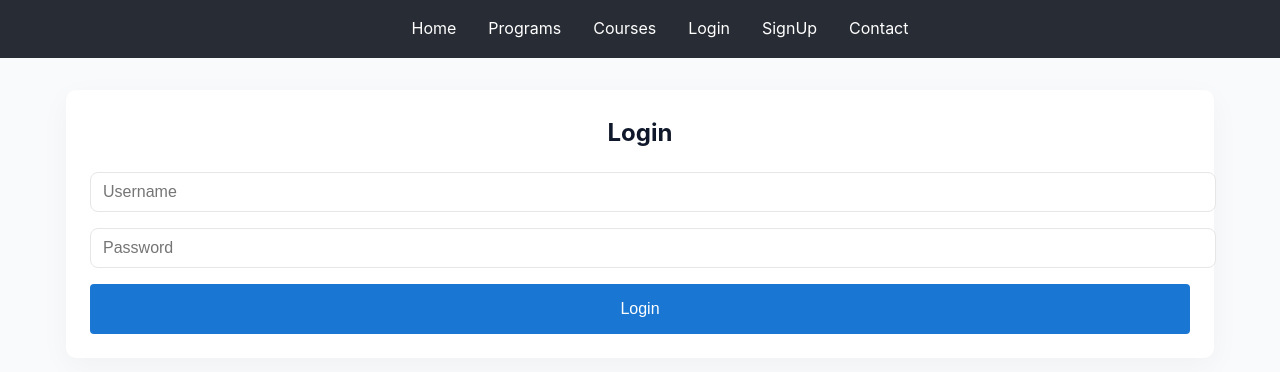
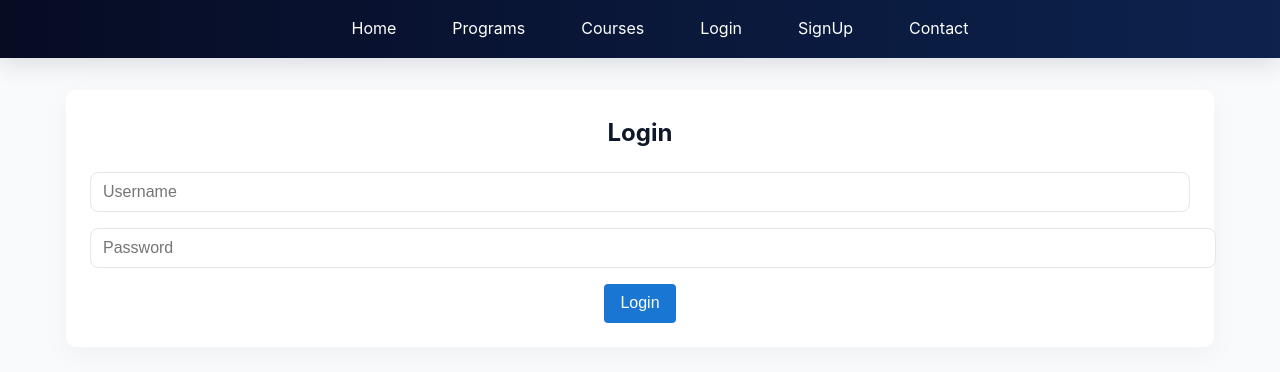
Before and after one commit to skaura32/final-project-web-sem3, a React (Create React App) app: page /login in a window 1280 px wide. Shown: the top 372 px of the page. Built offline with nearby package versions, Linux system fonts and the light colour scheme.

Commit message:
Update App.css

```diff
--- a/src/App.css
+++ b/src/App.css
@@ -18,6 +18,96 @@ body {
   --primary: #0b74ff;
   --radius: 10px;
 }
+
+/* ---------------------------------------------
+   Visual polish overrides (do not remove core selectors)
+   - Improve color palette, spacing, typographic scale
+   - Add focus states and better button styling
+   - Align signup radio buttons
+---------------------------------------------- */
+
+:root{
+  --accent: #06b6d4;
+  --surface: #ffffff;
+  --muted-2: #9aa4b2;
+}
+
+/* Gentle background gradient */
+body {
+  background: linear-gradient(180deg, var(--bg), #eef3f8);
+}
+
+/* Slightly larger base font & better spacing */
+body, input, select, textarea, button { font-size: 16px; }
+
+/* Nav: darker with subtle blur */
+nav {
+  background: linear-gradient(90deg, rgba(6,11,35,0.98), rgba(12,34,78,0.98));
+  box-shadow: 0 6px 24px rgba(2,6,23,0.12);
+}
+nav ul li a { padding: 8px 12px; border-radius: 8px; }
+
+/* Links focused/hovered show a subtle background */
+nav ul li a:hover, nav ul li a:focus { background: rgba(11,116,255,0.06); color: var(--primary); }
+
+/* Modern buttons */
+button, .btn {
+  border-radius: 10px;
+  padding: 10px 14px;
+  transition: transform .12s ease, box-shadow .12s ease, background-color .12s ease;
+}
+button.primary, .btn.add-btn { background: var(--primary); color: #fff; }
+button:hover, .btn:hover { transform: translateY(-2px); }
+button:active, .btn:active { transform: translateY(0); }
+
+/* Cards (signup/dash/contact) — soft surfaces and radius */
+.signup-container, .dashboard-container, .contact-container, .courses-page, .program-card { border-radius: 12px; }
+.signup-container, .dashboard-container, .contact-container { box-shadow: 0 10px 30px rgba(2,6,23,0.06); }
+
+/* Input focus and accessibility */
+input:focus, select:focus, textarea:focus { outline: none; box-shadow: 0 0 0 4px rgba(11,116,255,0.12); border-color: rgba(11,116,255,0.3); }
+
+/* Form and label styling improvements */
+.form-group label { display:block; margin-bottom:8px; color: var(--muted); }
+.form-group input, .form-group select { border: 1px solid #e6e9ee; background: #fff; }
+
+/* Signup role radios alignment (fix the admin/student misalignment) */
+.signup-container .form-group:first-of-type { display:flex; gap: 12px; align-items: center; }
+.signup-container .form-group:first-of-type label { display:inline-flex; gap:8px; align-items:center; margin:0; }
+.signup-container .form-group:first-of-type input[type="radio"] { width:auto; height:auto; margin:0; }
+
+/* Secondary text muted color */
+.muted { color: var(--muted-2); }
+
+/* Program card improvements */
+.program-card { background: var(--surface); border: 1px solid rgba(2,6,23,0.04); }
+.program-card h3 { margin: 0 0 6px 0; }
+
+/* Courses list interactive feel */
+.course-item { background: linear-gradient(180deg, var(--surface) 0%, #fbfdff 100%); }
+.course-item .course-code { color: var(--text); }
+
+/* Hero text improvements */
+.hero-content h1 { font-weight: 700; letter-spacing: -0.01em; }
+.hero-sub { color: rgba(255,255,255,0.92); }
+
+/* Slightly smaller hero on small screens */
+@media (max-width: 420px) {
+  .hero-content { padding: 2rem 1rem; }
+  .hero-content h1 { font-size: 1.6rem; }
+}
+
+/* Improve form action button layout (keep full-width on mobile, inline on desktop) */
+@media (min-width: 640px) {
+  .signup-container form button { width: auto; padding: 0.65rem 1rem; }
+}
+
+/* Small screen spacing */
+@media (max-width: 860px) {
+  .container { padding: 0 1rem; }
+  .signup-container { padding: 1.25rem; }
+}
+
 
 body {
   font-family: Inter, ui-sans-serif, system-ui, -apple-system, "Segoe UI", Roboto, "Helvetica Neue", Arial;
```
